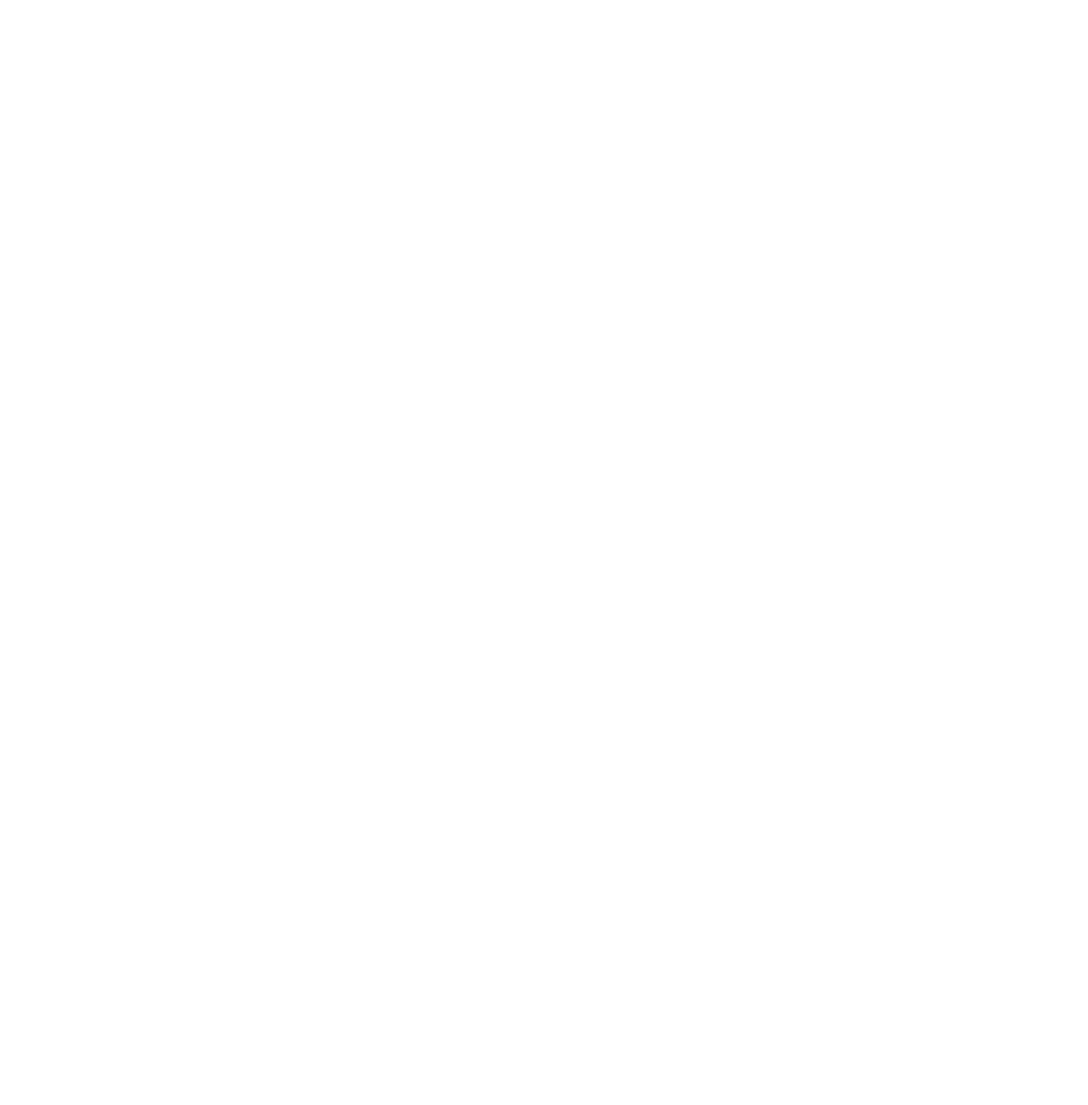
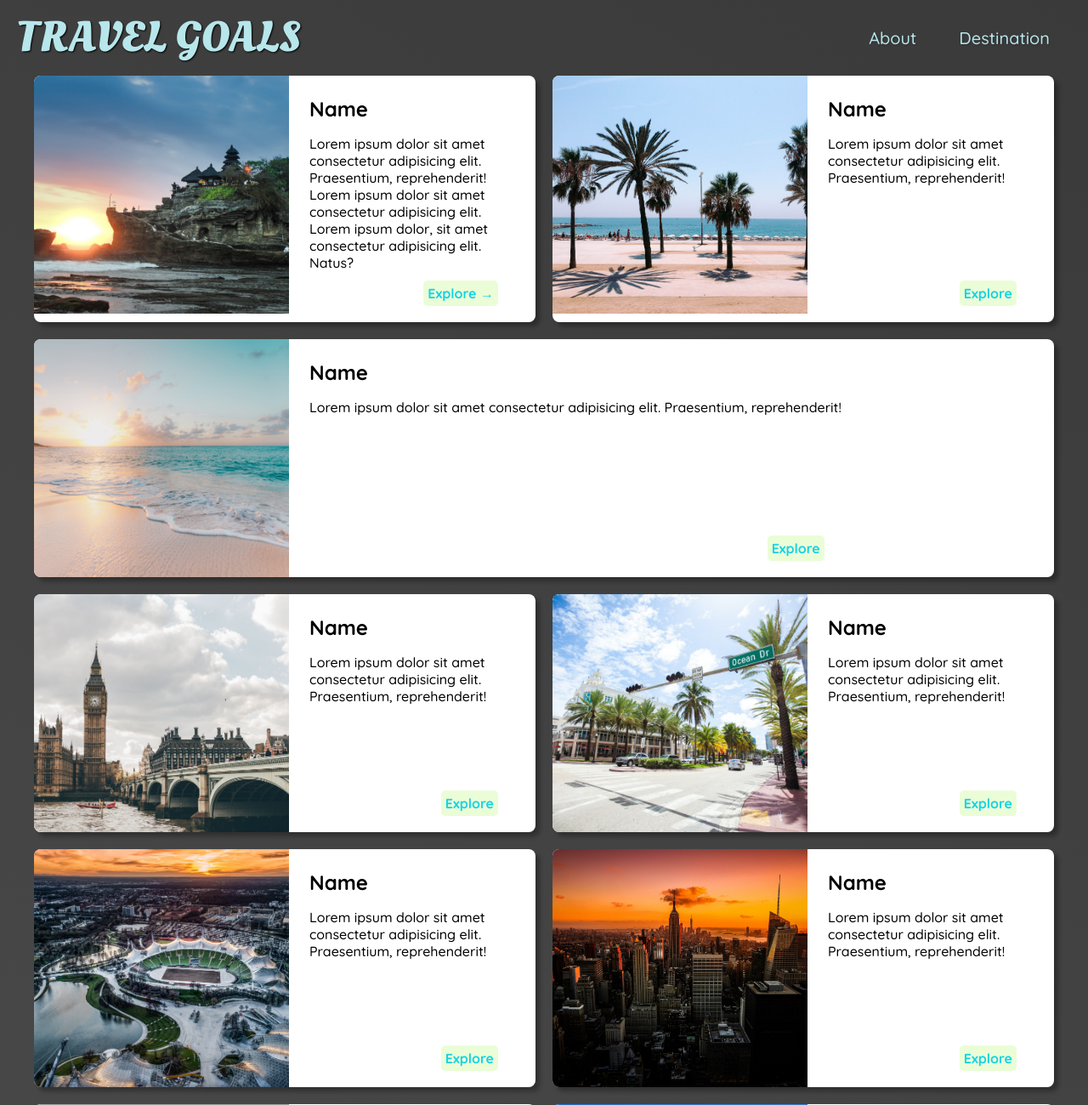
Before and after one commit to raahim21/places, a plain HTML site: page places.html in a window 1280 px wide. Shown: the top 1300 px of the page at 85% size. Before the commit the page ends 800 px from the top, so only its background shows below. Drawn offline with Linux system fonts and the light colour scheme; grey boxes are pictures that could not be loaded.

Commit message:
made the main pade layout and cute places page

```diff
--- /dev/null
+++ b/places.css
@@ -0,0 +1,76 @@
+#container {
+  position: static;
+}
+
+#page-logo a{
+  color: rgb(183, 230, 235);
+}
+
+header nav a {
+  color: rgb(183, 230, 235);
+}
+
+header nav a:hover{
+  color: rgb(59, 59, 59);
+  background-color: rgb(183, 230, 235);
+
+}
+
+main ul img {
+  height: 280px;
+  object-fit: cover;
+  width: 300px;
+}
+
+main ul {
+  width: 1200px;
+  margin: 0 auto;
+  display: grid;
+  grid-template-columns: 1fr 1fr;
+  gap: 20px 20px;
+}
+
+li:nth-of-type(3) {
+  grid-column: 1 / 3;
+}
+main li {
+  background-color: white;
+  display: flex;
+
+  overflow: hidden;
+  border-radius: 8px;
+  box-shadow: 5px 5px 5px rgba(0, 0, 0, 0.3);
+}
+body {
+  background: linear-gradient(30deg, rgb(77, 77, 77), rgb(58, 58, 58));
+}
+
+.card-content {
+  display: flex;
+  flex-direction: column;
+  justify-content: space-between;
+  padding: 24px;
+}
+.card-content h2{
+  margin: 0;
+}
+.actions {
+  text-align: right;
+  padding-right: 20px;
+}
+
+.card-btn {
+  padding: 5px;
+  font-weight: 700;
+  border-radius: 5px;
+  background-color: rgb(235, 253, 215);
+  color: rgb(22, 211, 228);
+}
+
+.card-btn:hover {
+  background-color: rgb(235, 253, 255);
+}
+
+footer {
+  margin-top: 80px;
+}
--- a/places.html
+++ b/places.html
@@ -0,0 +1,206 @@
+<!DOCTYPE html>
+<html lang="en">
+  <head>
+    <link rel="stylesheet" href="shared.css" />
+    <link rel="stylesheet" href="places.css" />
+    <link
+      href="https://fonts.googleapis.com/css2?family=Raleway:wght@700&family=Oleo+Script:wght@700&family=Quicksand:wght@300;500;700&display=swap"
+      rel="stylesheet"
+    />
+    <link rel="shortcut icon" href="favicon.ico" type="image/x-icon" />
+    <title>Travel Page</title>
+  </head>
+
+  <body>
+
+    <header id="container">
+      <div id="page-logo">
+        <a href="/">Travel goals</a>
+      </div>
+      <nav>
+        <ul>
+          <li>
+            <a href="">About</a>
+          </li>
+          <li><a href="">Destination</a></li>
+        </ul>
+      </nav>
+    </header>
+
+    <main>
+
+      <ul>
+        <li>
+          <img src="/images/places/bali.jpg" alt="">
+          <div class="card-content">
+            <div>
+              <h2>Name</h2>
+            <p>Lorem ipsum dolor sit amet consectetur adipisicing elit. Praesentium, reprehenderit! Lorem ipsum dolor sit amet consectetur adipisicing elit. Lorem ipsum dolor, sit amet consectetur adipisicing elit. Natus?</p>
+            </div>
+            <div class="actions">
+              <a href="" class="card-btn">Explore &#x2192</a>
+            </div>
+          </div>
+
+        </li>
+
+        <li>
+          <img src="/images/places/barcelona.jpg" alt="">
+          <div class="card-content">
+            <div>
+              <h2>Name</h2>
+            <p>Lorem ipsum dolor sit amet consectetur adipisicing elit. Praesentium, reprehenderit!</p>
+            </div>
+            <div class="actions">
+              <a href="" class="card-btn">Explore</a>
+            </div>
+          </div>
+
+        </li>
+
+        <li>
+          <img src="/images/places/hawaii.jpg" alt="">
+          <div class="card-content">
+            <div>
+              <h2>Name</h2>
+            <p>Lorem ipsum dolor sit amet consectetur adipisicing elit. Praesentium, reprehenderit!</p>
+            </div>
+            <div class="actions">
+              <a href="" class="card-btn">Explore</a>
+            </div>
+          </div>
+
+        </li>
+
+        <li>
+          <img src="/images/places/london.jpg" alt="">
+          <div class="card-content">
+            <div>
+              <h2>Name</h2>
+            <p>Lorem ipsum dolor sit amet consectetur adipisicing elit. Praesentium, reprehenderit!</p>
+            </div>
+            <div class="actions">
+              <a href="" class="card-btn">Explore</a>
+            </div>
+          </div>
+
+        </li>
+
+        <li>
+          <img src="/images/places/miami.jpg" alt="">
+          <div class="card-content">
+            <div>
+              <h2>Name</h2>
+            <p>Lorem ipsum dolor sit amet consectetur adipisicing elit. Praesentium, reprehenderit!</p>
+            </div>
+            <div class="actions">
+              <a href="" class="card-btn">Explore</a>
+            </div>
+          </div>
+
+        </li>
+
+        <li>
+          <img src="/images/places/munich.jpg" alt="">
+          <div class="card-content">
+            <div>
+              <h2>Name</h2>
+            <p>Lorem ipsum dolor sit amet consectetur adipisicing elit. Praesentium, reprehenderit!</p>
+            </div>
+            <div class="actions">
+              <a href="" class="card-btn">Explore</a>
+            </div>
+          </div>
+
+        </li>
+
+        <li>
+          <img src="/images/places/new-york-city.jpg" alt="">
+          <div class="card-content">
+            <div>
+              <h2>Name</h2>
+            <p>Lorem ipsum dolor sit amet consectetur adipisicing elit. Praesentium, reprehenderit!</p>
+            </div>
+            <div class="actions">
+              <a href="" class="card-btn">Explore</a>
+            </div>
+          </div>
+
+        </li>
+
+        <li>
+          <img src="/images/places/ocean.jpg" alt="">
+          <div class="card-content">
+            <div>
+              <h2>Name</h2>
+            <p>Lorem ipsum dolor sit amet consectetur adipisicing elit. Praesentium, reprehenderit!</p>
+            </div>
+            <div class="actions">
+              <a href="" class="card-btn">Explore</a>
+            </div>
+          </div>
+
+        </li>
+
+        <li>
+          <img src="/images/places/paris.jpg" alt="">
+          <div class="card-content">
+            <div>
+              <h2>Name</h2>
+            <p>Lorem ipsum dolor sit amet consectetur adipisicing elit. Praesentium, reprehenderit!</p>
+            </div>
+            <div class="actions">
+              <a href="" class="card-btn">Explore</a>
+            </div>
+          </div>
+
+        </li>
+
+        <li>
+          <img src="/images/places/sydney.jpg" alt="">
+          <div class="card-content">
+            <div>
+              <h2>Name</h2>
+            <p>Lorem ipsum dolor sit amet consectetur adipisicing elit. Praesentium, reprehenderit!</p>
+            </div>
+            <div class="actions">
+              <a href="" class="card-btn">Explore</a>
+            </div>
+          </div>
+
+        </li>
+
+        <li>
+          <img src="/images/places/tokyo.jpg" alt="">
+          <div class="card-content">
+            <div>
+              <h2>Name</h2>
+            <p>Lorem ipsum dolor sit amet consectetur adipisicing elit. Praesentium, reprehenderit!</p>
+            </div>
+            <div class="actions">
+              <a href="" class="card-btn">Explore</a>
+            </div>
+          </div>
+
+        </li>
+      </ul>
+
+    </main>
+
+<footer>
+  <a href="">
+    <img src="/images/icons/icons8-facebook-50(1).png" alt="">
+  </a>
+
+
+  <a href="">
+    <img src="/images/icons/icons8-insta-50(1).png" alt="">
+  </a>
+
+  <p class="footer-text">Copyright 2025@, ALL rights reserved</p>
+  <p class="footer-text">Lorem ipsum dolor sit amet consectetur adipisicing elit. Eligendi sapiente perferendis consequuntur beatae, repellat ipsam suscipit magnam soluta autem quidem ducimus commodi quibusdam vel libero quaerat. Atque itaque dicta repudiandae.</p>
+</footer>
+
+
+</body>
+<html>
--- a/shared.css
+++ b/shared.css
@@ -24,14 +24,14 @@ body {
   top: 0;
   left: 0;
 }
-header a {
+header nav a {
   color: rgb(255, 251, 0);
   font-size: 20px;
   padding: 15px;
   text-shadow: 1px 1px 2px rgba(0, 0, 0, 0.2);
   border-radius: 6px;
 }
-header a:hover{
+header nav a:hover{
   color: black;
   background-color: rgb(255, 251, 0);
 }
@@ -53,3 +53,20 @@ header li {
 a {
   text-decoration: none;
 }
+
+footer{
+  text-align: center;
+  background: linear-gradient(90deg, #1a1a1a, #333333);
+  padding: 20px;
+}
+
+footer a{
+  border-radius: 9px;
+  background-color: white;
+  display: inline-block;
+}
+
+.footer-text{
+  margin-top: 25px;
+  color: white;
+}
--- a/styles.css
+++ b/styles.css
@@ -36,6 +36,7 @@
 
 }
 #highlights{
+    background: linear-gradient(180deg, rgb(21, 162, 153),  rgb(202, 243, 240));
     padding: 24px;
 }
 
@@ -73,6 +74,7 @@ ul img{
     object-fit: cover;
 }
 
+
 #highlights h2{
     text-transform: capitalize;
     text-align: center;
```
Also changed, not shown: index.html (+16 -1 lines), images/icons/icons8-facebook-50(1).png (added), images/icons/icons8-insta-50(1).png (added), images/places/bali.jpg (added), images/places/hawaii.jpg (added), images/places/london.jpg (added), images/places/new-york-city.jpg (added), images/places/paris.jpg (added), images/places/sydney.jpg (added), images/places/tokyo.jpg (added).
